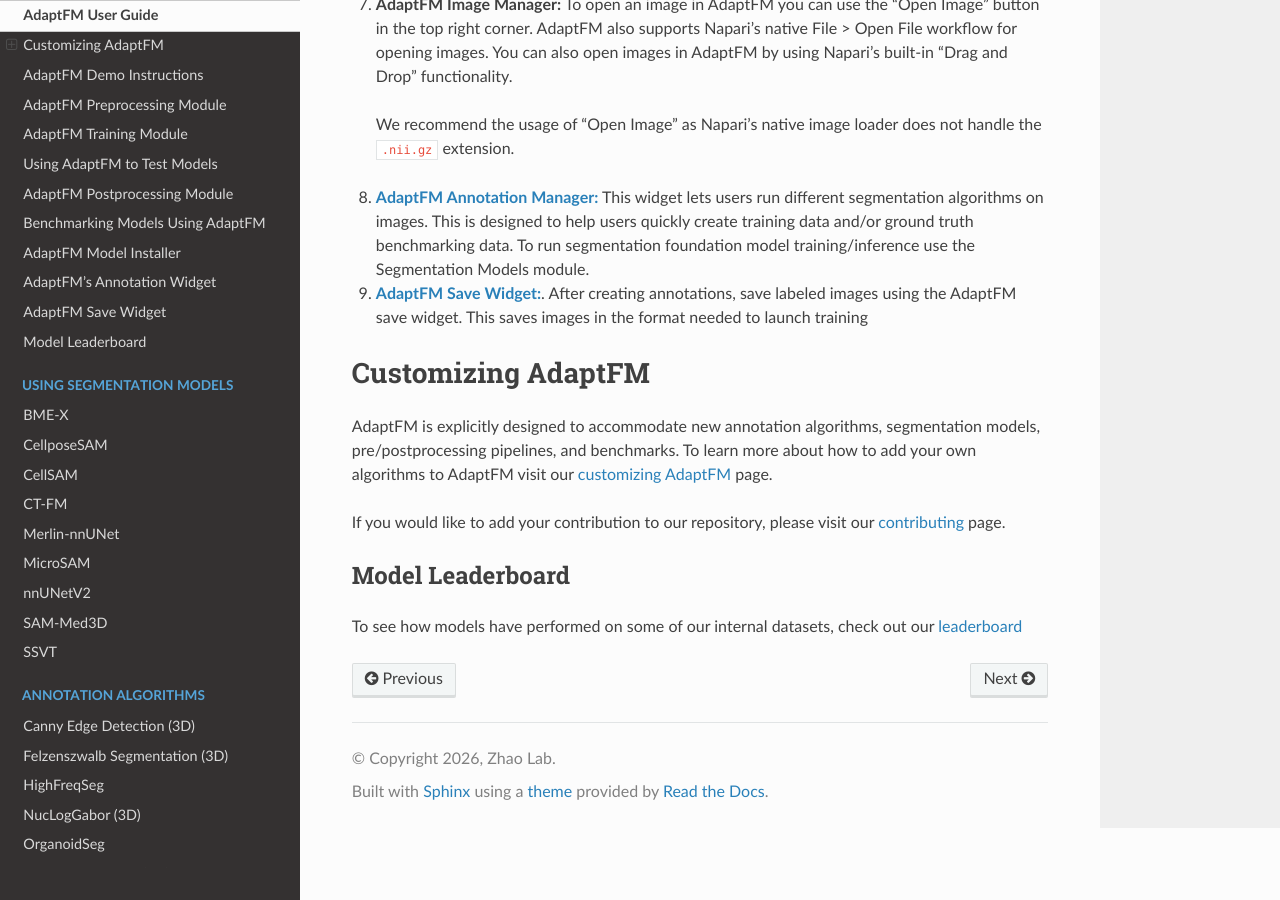
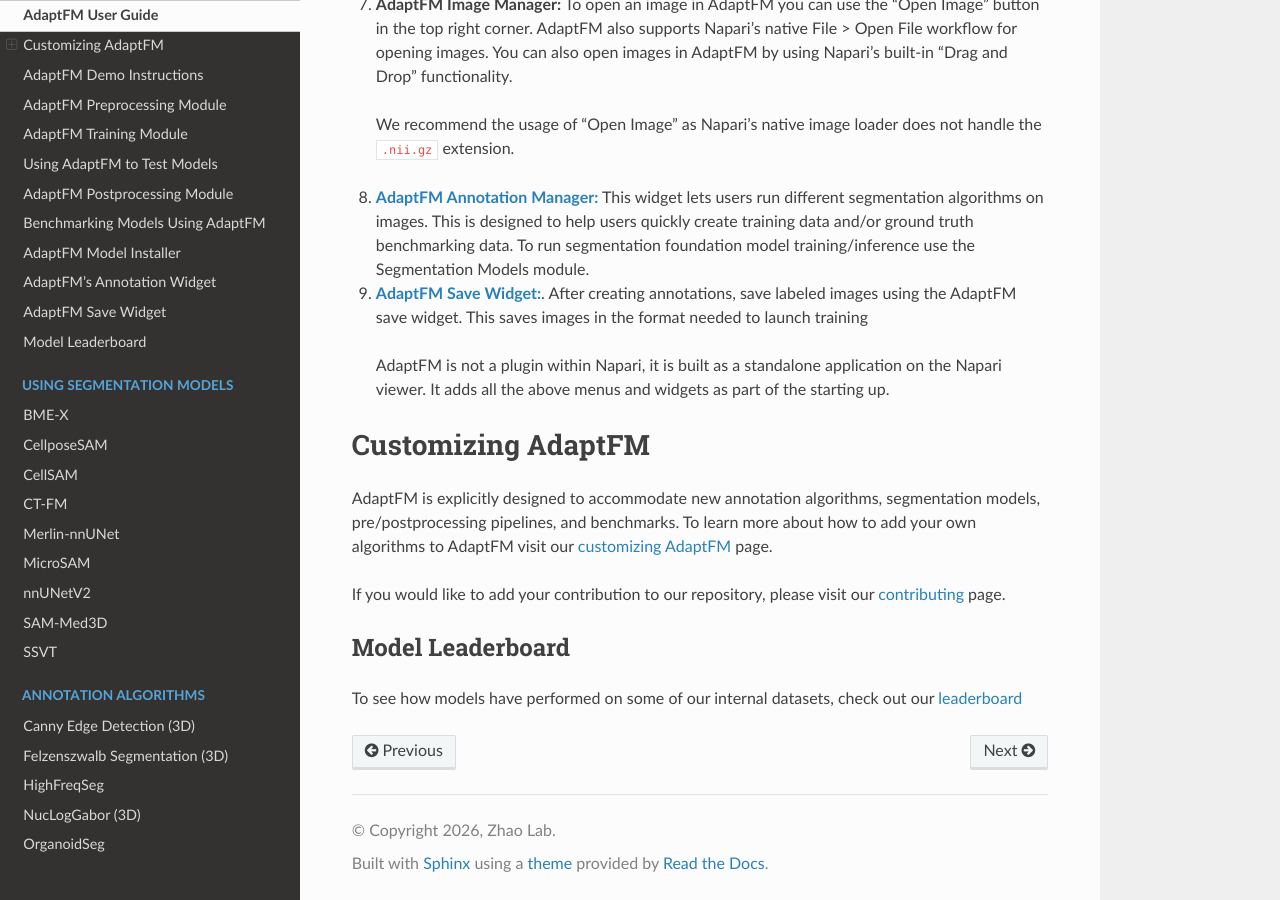
Before and after one commit to Zhao-Lab-UW-DHO/AdaptFM, a Sphinx documentation site: the page built from docs/user-guide/user-guide.md, in a window 1280 px wide and 900 px high, scrolled down 1163 px. Built offline with Sphinx 7.4.7 and the Read the Docs theme 3.1.0, drawn with Linux system fonts in a browser that asks for light colours.

Commit message:
explain not a plugin

```diff
--- a/docs/user-guide/user-guide.md
+++ b/docs/user-guide/user-guide.md
@@ -29,6 +29,7 @@ AdaptFM has 9 distinct modules highlighted below. Click the links for each to le
 8. [**AdaptFM Annotation Manager:**](annotations.md) This widget lets users run different segmentation algorithms on images. This is designed to help users quickly create training data and/or ground truth benchmarking data. To run segmentation foundation model training/inference use the Segmentation Models module.
 
 9. [**AdaptFM Save Widget:**](annotations.md#adaptfm-save-widget). After creating annotations, save labeled images using the AdaptFM save widget. This saves images in the format needed to launch training
+>AdaptFM is not a plugin within Napari, it is built as a standalone application on the Napari viewer. It adds all the above menus and widgets as part of the starting up.
 
 # Customizing AdaptFM
 
```
